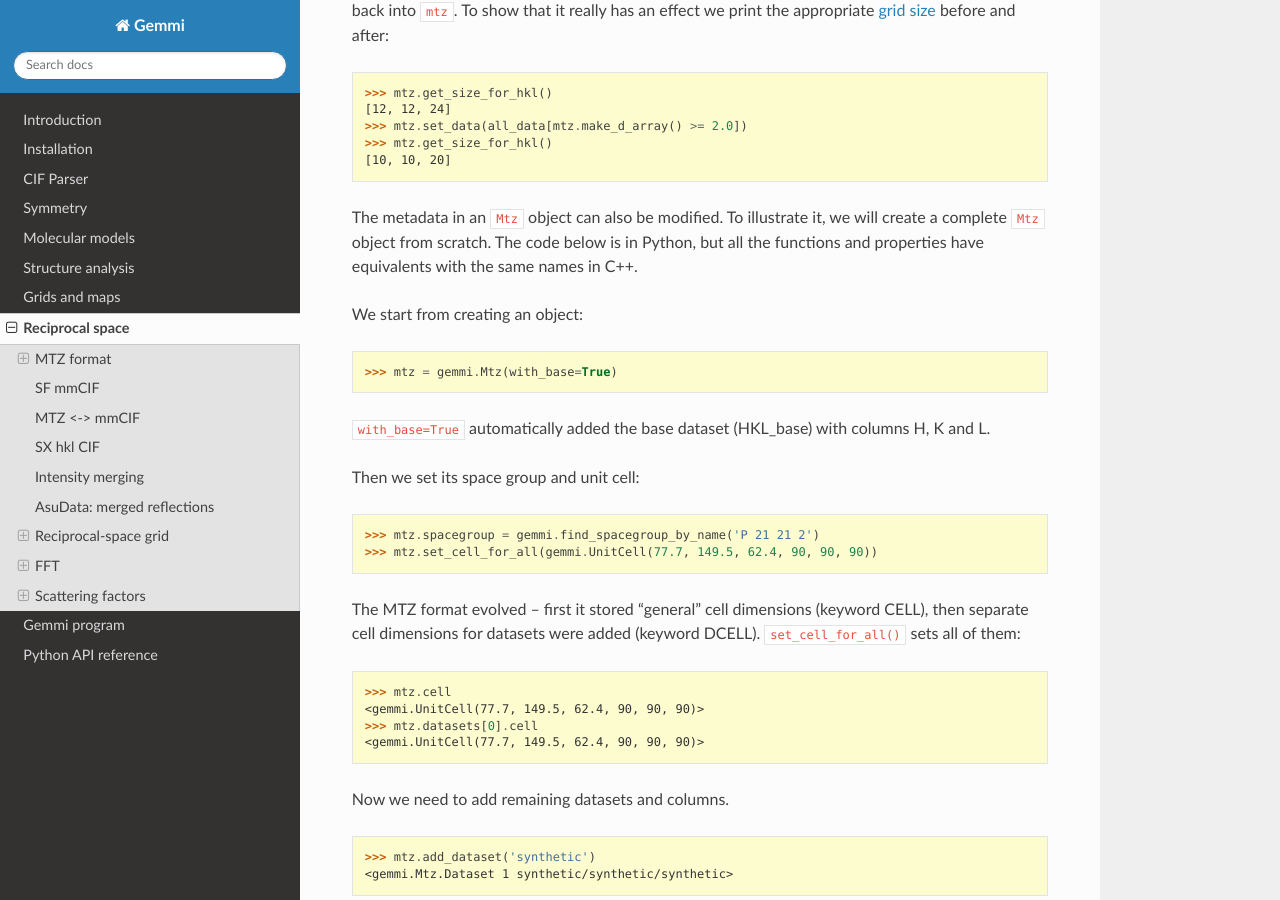
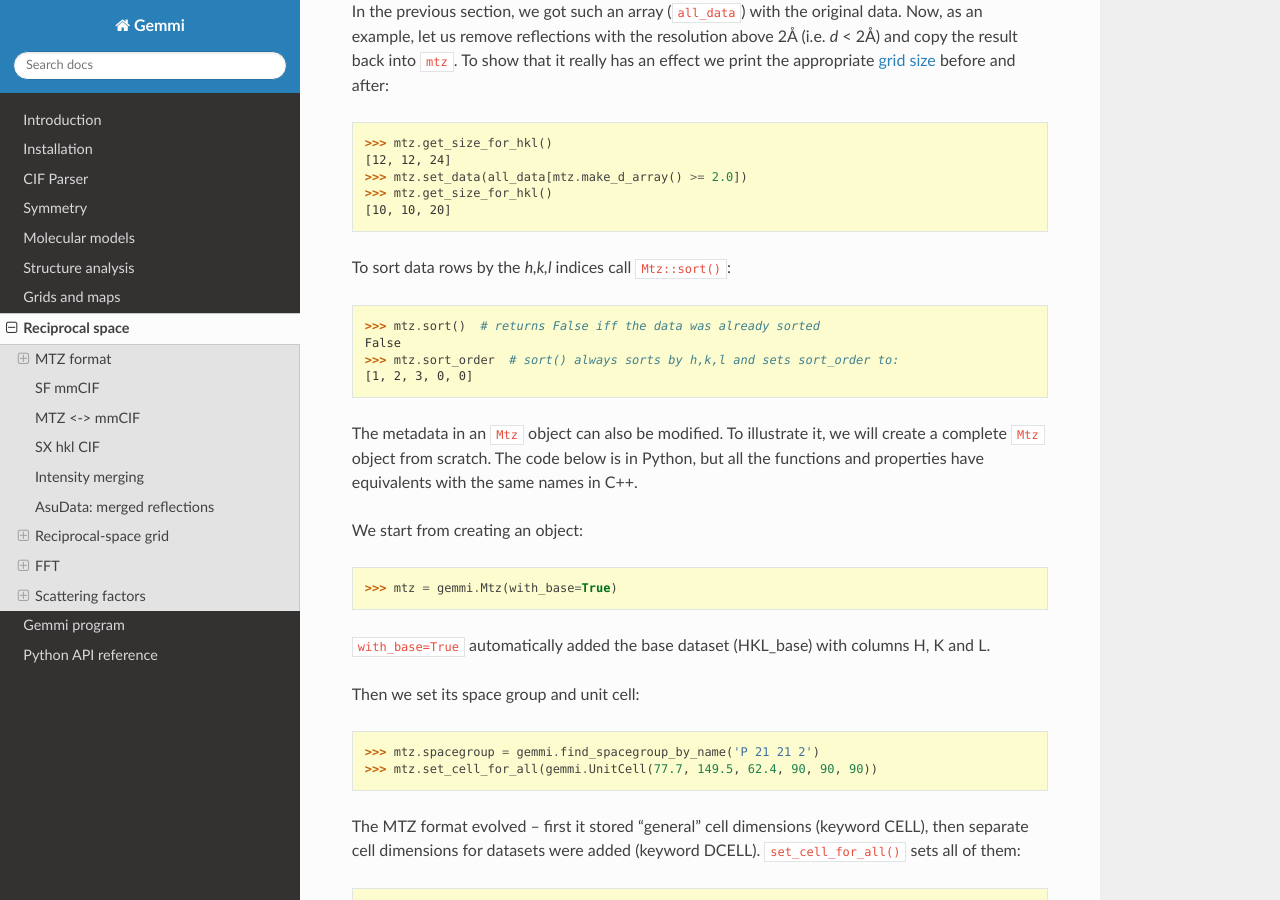
Before and after one commit to project-gemmi/gemmi, a Sphinx documentation site: the page built from docs/hkl.rst, in a window 1280 px wide and 900 px high, scrolled down 9064 px. Built offline with Sphinx 7.4.7 and the Read the Docs theme 2.0.0, drawn with Linux system fonts in a browser that asks for light colours; some of the changed text lies outside the part shown.

Commit message:
python: add bindings to Mtz::sort_order

```diff
--- a/docs/hkl.rst
+++ b/docs/hkl.rst
@@ -89,6 +89,9 @@ The Mtz class has a number of properties read from the MTZ header
   >>> # although they could be recalculated from the data.
   >>> mtz.nreflections   # from MTZ record NCOL
   441
+  >>> # Header SORT contains 1-based column indices, 1,2,3,0,0 means H,K,L order.
+  >>> mtz.sort_order     # from SORT, 0,0,0,0,0 = unspecified, cf. Mtz::sort()
+  [0, 0, 0, 0, 0]
   >>> mtz.min_1_d2       # from RESO
   0.0028703967109323
   >>> mtz.max_1_d2       # from RESO
@@ -500,6 +503,14 @@ To show that it really has an effect we print the appropriate
   >>> mtz.get_size_for_hkl()
   [10, 10, 20]
 
+To sort data rows by the *h,k,l* indices call ``Mtz::sort()``:
+
+.. doctest::
+
+  >>> mtz.sort()  # returns False iff the data was already sorted
+  False
+  >>> mtz.sort_order  # sort() always sorts by h,k,l and sets sort_order to:
+  [1, 2, 3, 0, 0]
 
 The metadata in an ``Mtz`` object can also be modified.
 To illustrate it, we will create a complete ``Mtz`` object from scratch.
```
Also changed, not shown: 1 other file.
